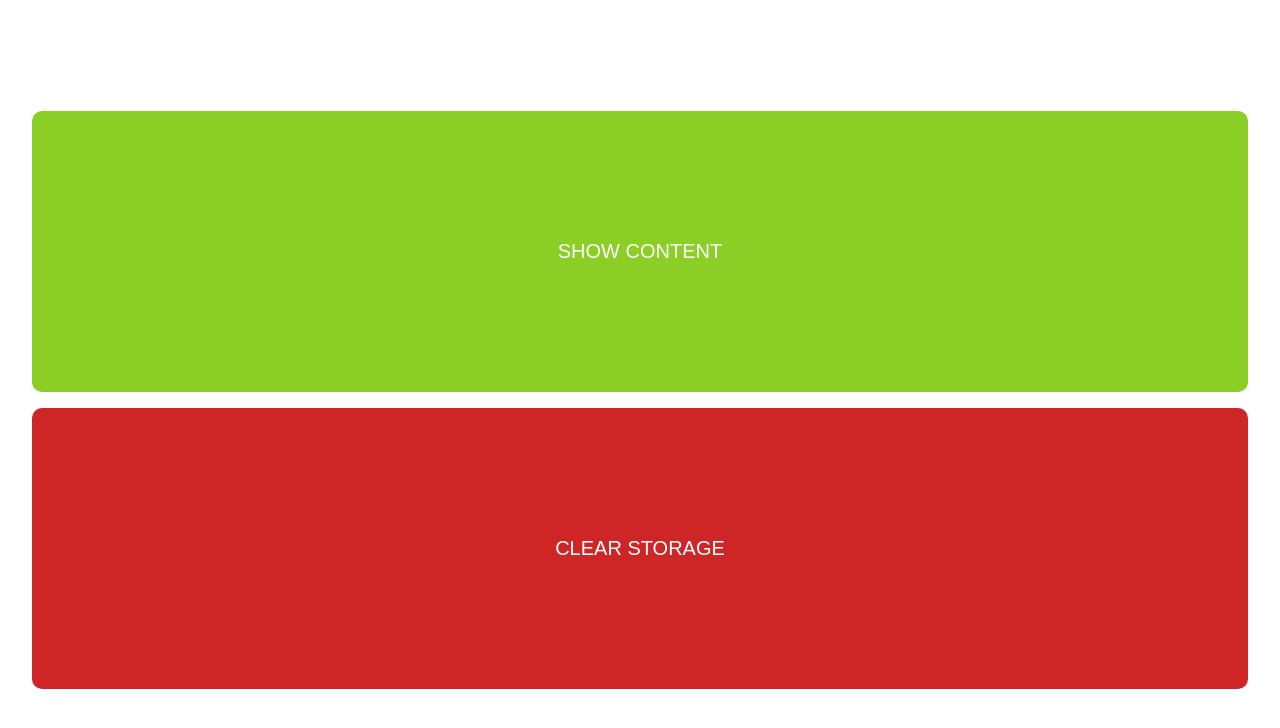
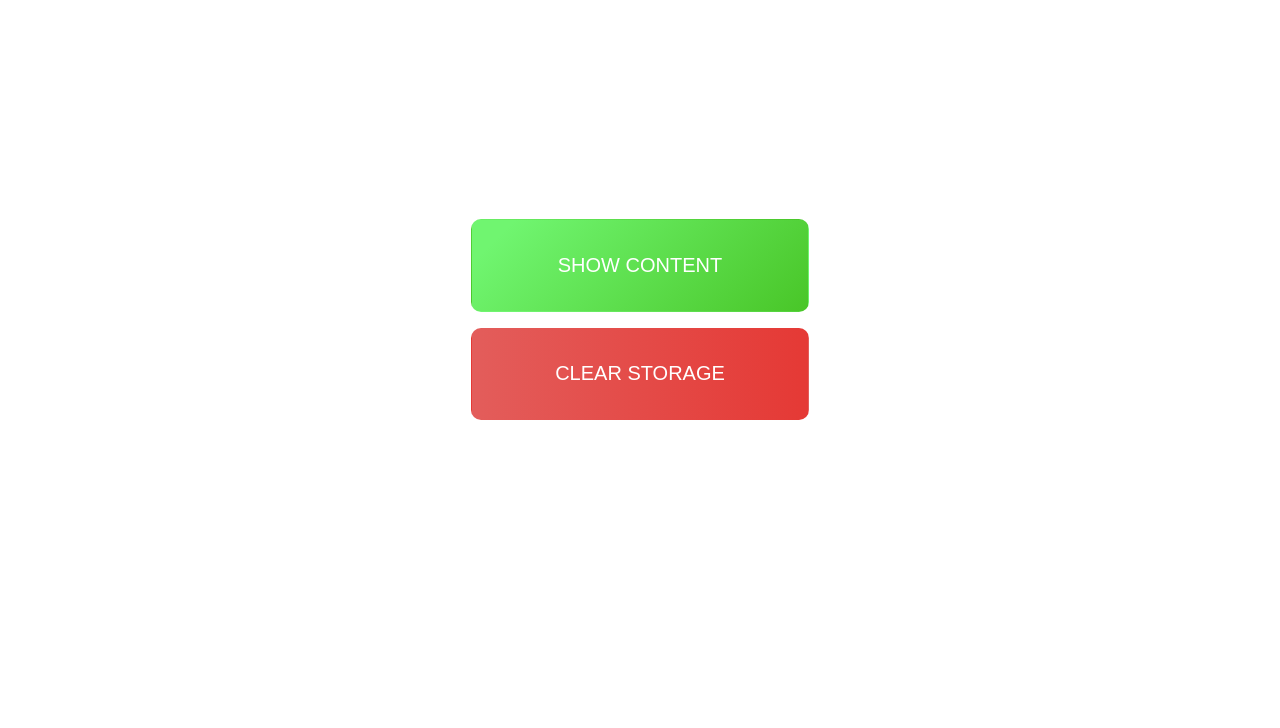
Before and after one commit to Sam-2019/clear.localStorage, a React (Create React App) app: page / in a window 1280 px wide. Shown: the top 728 px of the page. Built offline with nearby package versions, Linux system fonts and the light colour scheme.

Commit message:
code update

```diff
--- a/src/App.js
+++ b/src/App.js
@@ -34,12 +34,17 @@ export default function App() {
 
   return (
     <div className="App">
+      <div className="content">
         <div className="button-container">
           <button onClick={show} className="my-button show" disabled={loading}>
             {loading ? "Loading.." : "Show content"}
           </button>
 
-        <button onClick={clear} className="my-button clear" disabled={loading}>
+          <button
+            onClick={clear}
+            className="my-button clear"
+            disabled={loading}
+          >
             {loading ? "Loading.." : "Clear storage"}
           </button>
         </div>
@@ -50,6 +55,7 @@ export default function App() {
 
         <div className="storage-length">{dataLength}</div>
       </div>
+    </div>
   );
 }
 
--- a/src/styles.css
+++ b/src/styles.css
@@ -1,14 +1,11 @@
 .App {
   font-family: sans-serif;
-  display: flex;
-  flex-direction: column;
-  justify-content: center;
-  position: absolute;
-  top: 0;
-  bottom: 0;
-  left: 0;
-  right: 0;
-  text-align: center;
+  display: grid;
+  place-content: center;
+}
+
+.content {
+  margin: 60% auto;
 }
 
 .button-container {
@@ -27,15 +24,25 @@
   transition: transform 80ms ease-in;
   color: white;
   font-size: 20px;
-  width: 95%;
+  width: 100%;
 }
 
 .clear {
-  background-color: #ce2626;
+  background: #e53935; /* fallback for old browsers */
+  background: -webkit-linear-gradient(
+    to right,
+    #e35d5b,
+    #e53935
+  ); /* Chrome 10-25, Safari 5.1-6 */
+  background: linear-gradient(
+    to right,
+    #e35d5b,
+    #e53935
+  ); /* W3C, IE 10+/ Edge, Firefox 16+, Chrome 26+, Opera 12+, Safari 7+ */
 }
 
 .show {
-  background-color: #8bce26;
+  background-image: linear-gradient(135deg, #70f570 10%, #49c628 100%);
 }
 
 .storage-item {
```
Lines whose indentation alone changed are shown as unchanged.
